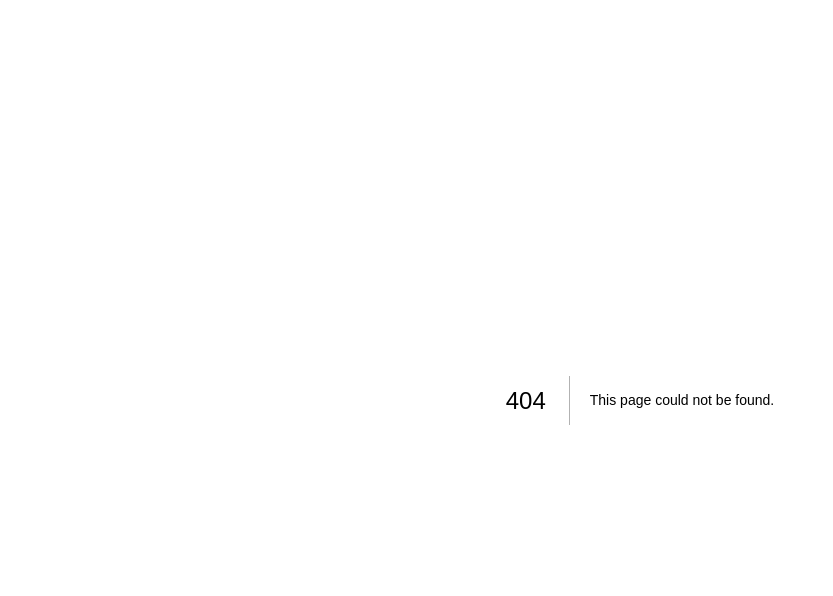
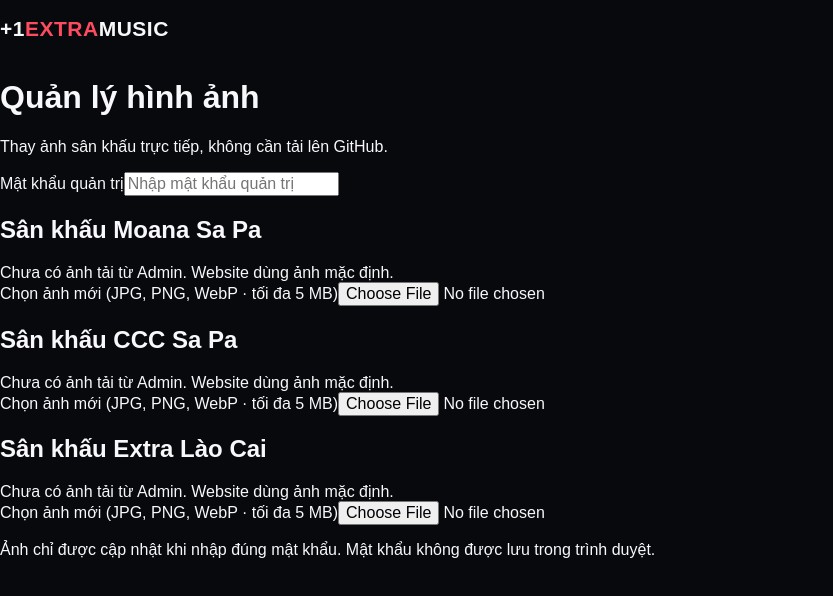
Before and after one commit to bm10dojerry-bot/extra-music-ticket, a Next.js app: page /admin in a window 1280 px wide. Before the commit this address had no page. Shown: the top 596 px of the page, without its empty margins (0-833 px from the left). Built offline with nearby package versions, Linux system fonts and the light colour scheme; no server answers.

Commit message:
Add protected Supabase-backed admin media management: app/admin/page.tsx

```diff
--- /dev/null
+++ b/app/admin/page.tsx
@@ -0,0 +1,23 @@
+"use client";
+import {useEffect,useState} from "react";
+import {mediaSlots} from "../../lib/media";
+export default function AdminMedia(){
+ const [secret,setSecret]=useState("");
+ const [images,setImages]=useState<Record<string,string>>({});
+ const [busy,setBusy]=useState<string|null>(null);
+ const [message,setMessage]=useState("");
+ useEffect(()=>{fetch("/api/public/media",{cache:"no-store"}).then(r=>r.json()).then(d=>setImages(d.images||{})).catch(()=>{})},[]);
+ async function upload(slot:string,file:File|undefined){
+ if(!file)return;
+ if(!secret){setMessage("Nhập mật khẩu quản trị trước khi tải ảnh.");return}
+ setBusy(slot);setMessage("");
+ try{
+ const body=new FormData();body.append("slot",slot);body.append("file",file);
+ const res=await fetch("/api/admin/media",{method:"POST",headers:{"x-admin-secret":secret},body});
+ const data=await res.json();
+ if(!res.ok)throw Error(data.error||"Không thể tải ảnh.");
+ setImages(old=>({...old,[slot]:data.url}));setMessage("Đã lưu ảnh thành công. Website sẽ tự hiển thị ảnh mới.");
+ }catch(e){setMessage(e instanceof Error?e.message:"Có lỗi xảy ra.");}finally{setBusy(null)}
+ }
+ return <main className="admin-page"><a href="/" className="logo">+1 <span>EXTRA</span> MUSIC</a><div className="admin-heading"><h1>Quản lý hình ảnh</h1><p>Thay ảnh sân khấu trực tiếp, không cần tải lên GitHub.</p></div><div className="admin-password"><label htmlFor="admin-password">Mật khẩu quản trị</label><input id="admin-password" type="password" autoComplete="off" value={secret} onChange={e=>setSecret(e.target.value)} placeholder="Nhập mật khẩu quản trị"/></div>{message&&<p role="status" className="notice">{message}</p>}<div className="admin-media-grid">{mediaSlots.map(item=><section className="admin-media-card" key={item.id}><h2>{item.name}</h2><div className="admin-media-preview">{images[item.id]?<img src={images[item.id]} alt={item.name}/>:<span>Chưa có ảnh tải từ Admin. Website dùng ảnh mặc định.</span>}</div><label className="admin-upload"> {busy===item.id?"Đang tải ảnh...":"Chọn ảnh mới (JPG, PNG, WebP · tối đa 5 MB)"}<input type="file" accept="image/jpeg,image/png,image/webp" disabled={!!busy} onChange={e=>{void upload(item.id,e.target.files?.[0]);e.target.value=""}}/></label></section>)}</div><p className="admin-help">Ảnh chỉ được cập nhật khi nhập đúng mật khẩu. Mật khẩu không được lưu trong trình duyệt.</p></main>
+}
```
